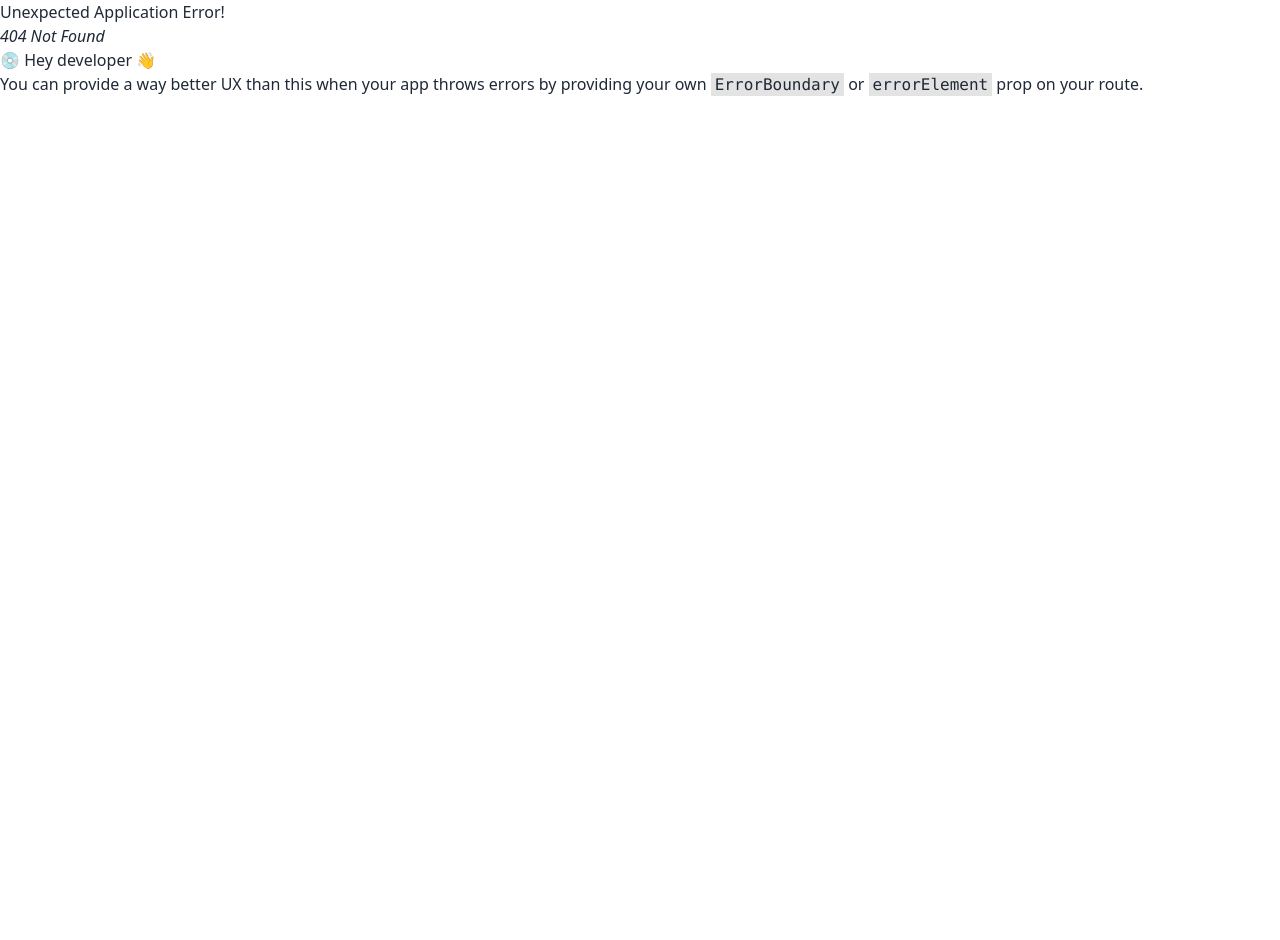
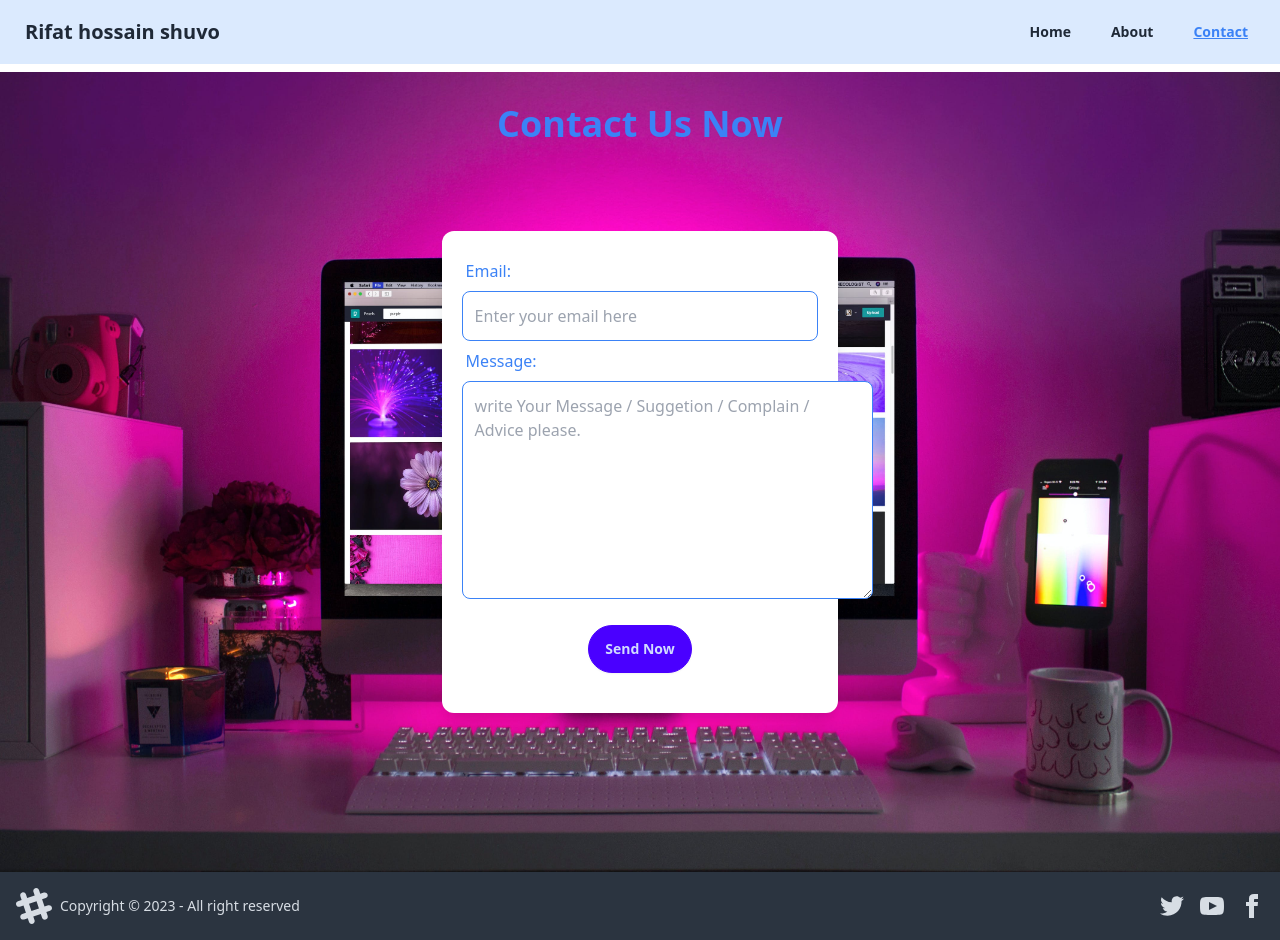
Before and after one commit to Rifat-Shuvo/taskmanage, a React (Vite) app: page /contact in a window 1280 px wide. Before the commit this address had no page. Before the commit the page ends 800 px from the top, so only its background shows below. Built offline with nearby package versions, Linux system fonts and the light colour scheme.

Commit message:
The about and contact page is implemented

```diff
--- a/src/Componenets/Navbar.jsx
+++ b/src/Componenets/Navbar.jsx
@@ -5,7 +5,6 @@ const Navbar = () => {
     const navlinks = <>
     <NavLink to={'/'} className={({ isActive }) => (isActive ? 'text-blue-500 underline' : '')}><li className='px-5 font-semibold'>Home</li></NavLink>
   <NavLink to={'/about'} className={({ isActive }) => (isActive ? 'text-blue-500 underline' : '')} ><li className='px-5 font-semibold'>About</li></NavLink>
-  <NavLink to={'/project'} className={({ isActive }) => (isActive ? 'text-blue-500 underline' : '')}><li className='px-5 font-semibold'>Project</li></NavLink>
   <NavLink to={'/contact'} className={({ isActive }) => (isActive ? 'text-blue-500 underline' : '')}><li className='px-5 font-semibold'>Contact</li></NavLink></>
     return (
         <div>
--- /dev/null
+++ b/src/Pages/About.jsx
@@ -0,0 +1,19 @@
+import React from 'react';
+
+const About = () => {
+    return (
+        <div>
+        <div className="h-[100vh] text-center opacity-75 grid bg-cover bg-[url('/Banner.jpg')]">
+            <div className="col-start-1 row-start-1 bg-black bg-opacity-20 w-full h-full"></div>
+            <div className="col-start-1 row-start-1 mx-auto my-auto">
+                <h1 className='text-7xl font-bold mb-7 text-white'>About US</h1>
+                <p className='text-white font-bold
+             text-3xl mb-5 p-5'>Our site is absolute for the task management.  your data is our risk.  we don't share or selling your datas for others.  we use only necessaries cookies only. We have not to do any misinformation or oters things. We have the best platform for your task management.</p>
+
+            </div>
+        </div>
+    </div>
+    );
+};
+
+export default About;
--- /dev/null
+++ b/src/Pages/Contact.jsx
@@ -0,0 +1,32 @@
+import React from 'react';
+
+const Contact = () => {
+    return (
+        <div>
+            <h1 className='text-4xl text-blue-500 font-bold text-center my-10'>Contact Us Now</h1>
+            <div className=' bg-[url("/Banner.jpg")] bg-cover min-h-screen flex justify-center items-center -mt-28'>
+            <div className='bg-base-100 p-5 rounded-xl shadow-xl w-[31%]'>
+
+                <form>
+                    <label className='label'>
+                        <span className='text-blue-500 font-medium'>Email:</span>
+                    </label>
+                    <input className='border border-blue-500 rounded-lg w-full p-3' type="email" name="email" id="" placeholder='Enter your email here' />
+                    <label className='label'>
+                        <span className='text-blue-500 font-medium'>
+                            Message:</span>
+                    </label>
+                   <textarea className='p-3 border border-blue-500 rounded-lg' name="" id="" cols="40" placeholder='write Your Message / Suggetion / Complain / Advice please.' rows="8"></textarea>
+
+                    <div className='my-5 text-center'>
+                    <button className='btn btn-primary rounded-full'>Send Now</button>
+                    </div>
+
+                </form>
+            </div>
+        </div>
+        </div>
+    );
+};
+
+export default Contact;
```
Also changed, not shown: src/Componenets/Routes.jsx (+10 -0 lines).
